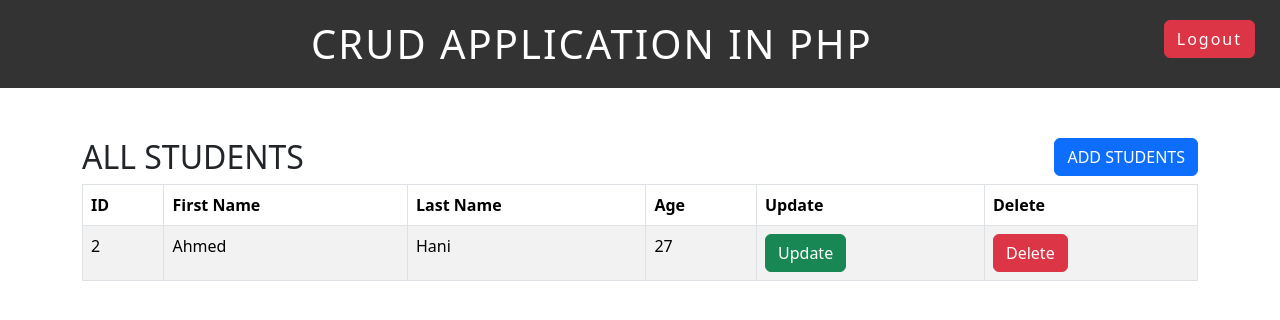
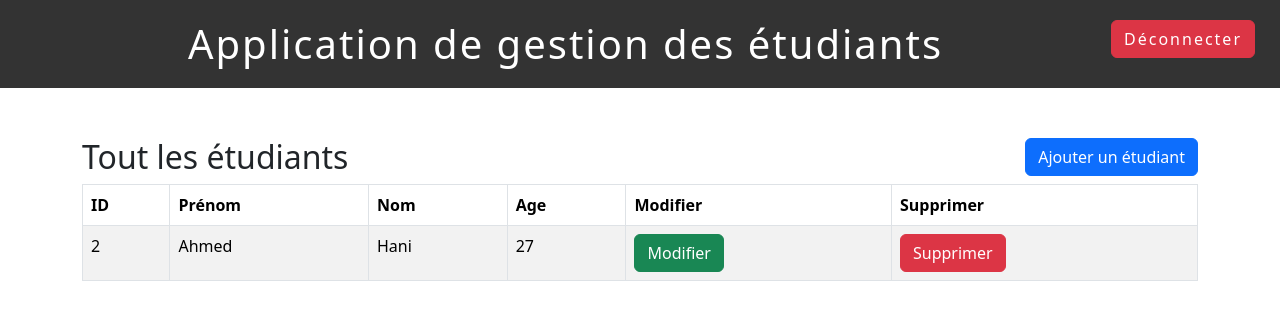
Before and after one commit to LoussaiefHamza/App_crud_PHP, a PHP site: page /crud_app/index.php in a window 1280 px wide. Shown: the top 320 px of the page. Run offline with PHP 8.4, Linux system fonts and the light colour scheme; data comes from the database, SQL or seed files in the repository.

Commit message:
commit 2

```diff
--- a/crud_app/delete_page.php
+++ b/crud_app/delete_page.php
@@ -11,7 +11,7 @@ if (isset($_GET['id'])) {
     if (!$result) {
         die("Query Failed");
     } else {
-        header('Location: index.php?delete_msg=You have deleted the record.');
+        header('Location: index.php?delete_msg=Etudiant supprimé avec succès.');
     }
 }
 ?>
--- a/crud_app/header.php
+++ b/crud_app/header.php
@@ -11,6 +11,6 @@
 </head>
 
 <body>
-    <h1 id="main-title">CRUD APPLICATION IN PHP <a class="btn btn-danger" style="margin-right:5px; float:right" href="logout.php">Logout</a></h1>
+    <h1 id="main-title">Application de gestion des étudiants<a class="btn btn-danger" style="margin-right:5px; float:right" href="logout.php">Déconnecter</a></h1>
 
     <div class="container">
--- a/crud_app/index.php
+++ b/crud_app/index.php
@@ -1,18 +1,18 @@
 <?php include("header.php") ?>
 <?php include("dbcon.php") ?>
 <div class="box1">
-    <h2>ALL STUDENTS</h2>
-    <button class="btn btn-primary" data-bs-toggle="modal" data-bs-target="#exampleModal">ADD STUDENTS</button>
+    <h2>Tout les étudiants</h2>
+    <button class="btn btn-primary" data-bs-toggle="modal" data-bs-target="#exampleModal">Ajouter un étudiant</button>
 </div>
 <table class="table table-hover table-bordered table-striped">
     <thead>
         <tr>
             <th>ID</th>
-            <th>First Name</th>
-            <th>Last Name</th>
+            <th>Prénom</th>
+            <th>Nom</th>
             <th>Age</th>
-            <th>Update</th>
-            <th>Delete</th>
+            <th>Modifier</th>
+            <th>Supprimer</th>
         </tr>
     </thead>
     <tbody>
@@ -25,8 +25,8 @@
             echo "<td>" . $row['first_name'] . "</td>";
             echo "<td>" . $row['last_name'] . "</td>";
             echo "<td>" . $row['age'] . "</td>";
-            echo "<td><a href='update_page.php?id=$row[id]' class='btn btn-success'>Update</a></td>";
-            echo "<td><a href='delete_page.php?id=$row[id]' class='btn btn-danger'>Delete</a></td>";
+            echo "<td><a href='update_page.php?id=$row[id]' class='btn btn-success'>Modifier</a></td>";
+            echo "<td><a href='delete_page.php?id=$row[id]' class='btn btn-danger'>Supprimer</a></td>";
             echo "</tr>";
         }
         ?>
@@ -63,28 +63,28 @@ if (isset($_GET['delete_msg'])) {
         <div class="modal-dialog">
             <div class="modal-content">
                 <div class="modal-header">
-                    <h1 class="modal-title fs-5" id="exampleModalLabel">ADD STUDENTS</h1>
+                    <h1 class="modal-title fs-5" id="exampleModalLabel">Ajouter des étudiants</h1>
                     <button type="button" class="btn-close" data-bs-dismiss="modal" aria-label="Close"></button>
                 </div>
                 <div class="modal-body">
                     <div class="form-group">
-                        <label for="f_name">First Name</label>
-                        <input type="text" name="f_name" class="form-control" placeholder="Enter First Name">
+                        <label for="f_name">Prénom</label>
+                        <input type="text" name="f_name" class="form-control">
                     </div>
                     <br>
                     <div class="form-group">
-                        <label for="l_name">Last Name</label>
-                        <input type="text" name="l_name" class="form-control" placeholder="Enter Last Name">
+                        <label for="l_name">Nom</label>
+                        <input type="text" name="l_name" class="form-control">
                     </div>
                     <br>
                     <div class="form-group">
                         <label for="age">Age</label>
-                        <input type="number" name="age" class="form-control" placeholder="Enter Age">
+                        <input type="number" name="age" class="form-control">
                     </div>
                 </div>
                 <div class="modal-footer">
-                    <button type="button" class="btn btn-secondary" data-bs-dismiss="modal">Close</button>
-                    <input type="submit" class="btn btn-success" name="add_students" value="ADD">
+                    <button type="button" class="btn btn-secondary" data-bs-dismiss="modal">Annuler</button>
+                    <input type="submit" class="btn btn-success" name="add_students" value="Ajouter">
                 </div>
             </div>
         </div>
--- a/crud_app/insert_data.php
+++ b/crud_app/insert_data.php
@@ -4,8 +4,8 @@ if (isset($_POST['add_students'])) {
     $lname = $_POST['l_name'];
     $age = $_POST['age'];
 
-    if ($fname == "" || empty($fname)) {
-        header('location:index.php?message=You need to fill in the first name!');
+    if (($fname == "" || empty($fname)) || ($lname == "" || empty($lname)) || ($age == "" || empty($age))) {
+        header('location:index.php?message=Remplir tout les champs svp!');
     } else {
         // Établir une connexion à la base de données
         $host = 'localhost';
@@ -25,7 +25,7 @@ if (isset($_POST['add_students'])) {
         if (!$result) {
             die("Query failed");
         } else {
-            header('location:index.php?insert_msg=Your data has been added successfully');
+            header('location:index.php?insert_msg=Etudiant ajouté avec succès');
         }
     }
 }
```
Also changed, not shown: crud_app/update_page.php (+10 -9 lines), index.php (+16 -11 lines), login.php (+30 -15 lines), crud_app/style.css (line endings or trailing spaces).
